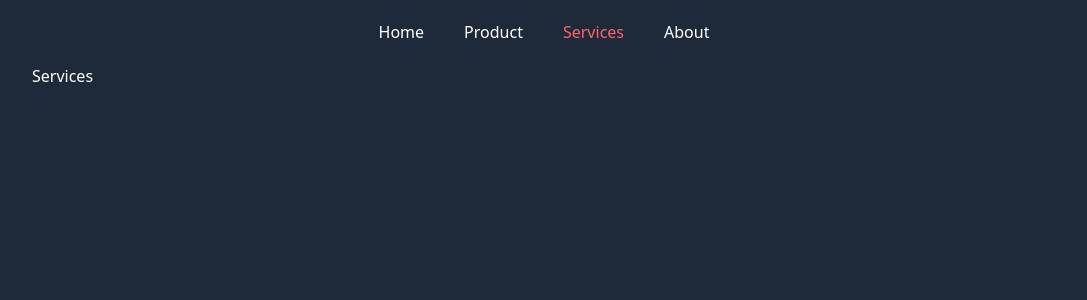
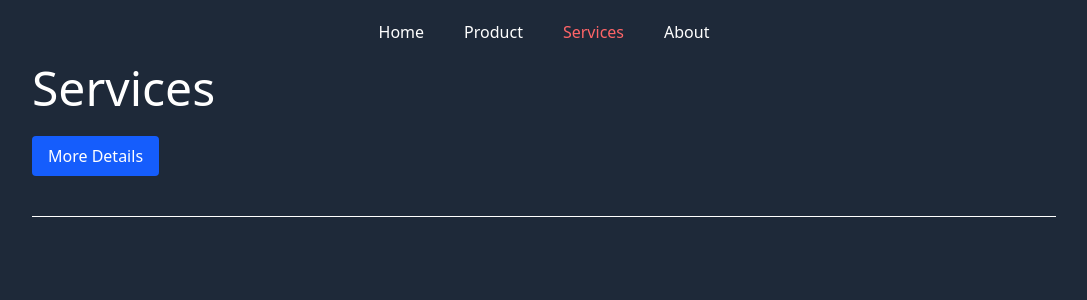
Before and after one commit to su139t/recipes_prj, a React (Vite) app: page /services in a window 1280 px wide. Shown: the top 300 px of the page, without its empty margins (96-1183 px from the left). Built offline with nearby package versions, Linux system fonts and the light colour scheme.

Commit message:
learning about partial view testing of services and servicesdetails pages and some changes in mainroute page to declare service child

```diff
--- a/src/components/Services.jsx
+++ b/src/components/Services.jsx
@@ -1,8 +1,21 @@
+import { Outlet, useNavigate } from "react-router-dom";
 
 const Services = () => {
+  const navigate = useNavigate();
   return (
-    <div>Services</div>
-  )
-}
+    <div>
+      <h1 className="text-5xl font-thin">Services</h1>
+      <button
+        className=" mt-6 px-4 py-2 bg-blue-600 hover:bg-blue-700 rounded"
+        onClick={() => navigate("/services/details")}
+      >
+        {" "}
+        More Details
+      </button>
+      <hr className="my-10"/>
+      <Outlet />
+    </div>
+  );
+};
 
-export default Services
+export default Services;
--- /dev/null
+++ b/src/components/ServicesDetails.jsx
@@ -0,0 +1,18 @@
+import { useNavigate, useParams } from "react-router-dom";
+
+const ServicesDetails = () => {
+  const navigate = useNavigate();
+  return (
+    <div className=" bg-gray-800 min-h-screen text-white">
+      <button
+        className="mb-6 px-4 py-2 bg-blue-600 hover:bg-blue-700 rounded"
+        onClick={() => navigate(-1)} >  ← Go Back
+      </button>
+
+      <h1 className="text-3xl font-bold mb-4">More Services</h1>
+      <p className="text-xl mb-2">Price: ₹1,39,900</p>
+    </div>
+  );
+};
+
+export default ServicesDetails;
--- a/src/routes/Mainroutes.jsx
+++ b/src/routes/Mainroutes.jsx
@@ -4,6 +4,7 @@ import Product from "../components/Product";
 import Services from "../components/Services";
 import About from "../components/About";
 import ProductDetails from "../components/ProductDetails";
+import ServicesDetails from "../components/ServicesDetails";
 
 const Mainroutes = () => {
   return (
@@ -11,7 +12,9 @@ const Mainroutes = () => {
       <Route path="/" element={<Home />}></Route>
       <Route path="/product" element={<Product />}></Route>
       <Route path="/product/details/:name" element={<ProductDetails />}></Route>
-      <Route path="/services" element={<Services />}></Route>
+      <Route path="/services" element={<Services />}>
+        <Route path="/services/details" element={<ServicesDetails />}></Route>
+      </Route>
       <Route path="/about" element={<About />}></Route>
     </Routes>
   );
```
